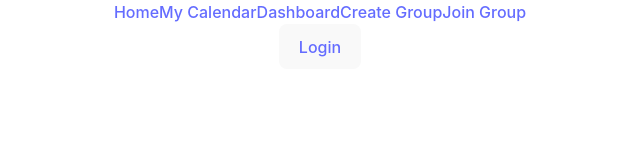
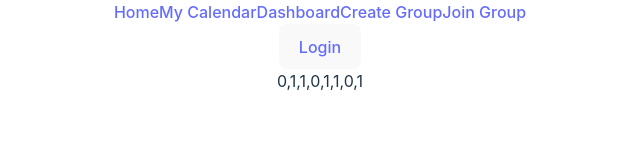
Before and after one commit to WPI-Hackathon/WPI-Hackathon.github.io, a React (Vite) app: page /calendar in a window 1280 px wide. Shown: the top 160 px of the page, without its empty margins (320-960 px from the left). Built offline with nearby package versions, Linux system fonts and the light colour scheme; no server answers.

Commit message:
Simple link to calendar nav

```diff
--- a/src/App.tsx
+++ b/src/App.tsx
@@ -7,10 +7,11 @@
 import ProfileScreen from "./screens/ProfileScreen";
 import CreateGroupScreen from "./screens/CreateGroupScreen";
 import JoinGroupScreen from "./screens/JoinGroupScreen";
+import CalendarScreen from "./screens/CalendarScreen";
 
 function App() {
     return (
-        <>
+        <div className="">
             <NavBar></NavBar>
             <Routes>
                 <Route path="/" element={<LoginScreen />} />
@@ -20,8 +21,9 @@
                 <Route path="/creategroup" element={<CreateGroupScreen />} />
                 <Route path="/dashboard" element={<ProfileScreen />} />
                 <Route path="/joingroup" element={<JoinGroupScreen />} />
+                <Route path="/calendar" element={<CalendarScreen/> }/>
             </Routes>
-        </>
+        </div>
     );
 }
 
--- a/src/components/calendar/Calendar.tsx
+++ b/src/components/calendar/Calendar.tsx
@@ -25,10 +25,16 @@
 
     useEffect(() => {
         setSchedule((prevSchedule: number[][]) => {
-            prevSchedule = calcArea(prevSchedule, schedule[0].length, start, current, mode)
-            return [...prevSchedule]
-        })
-    }, [start, current])
+            prevSchedule = calcArea(
+                prevSchedule,
+                schedule[0].length,
+                start,
+                current,
+                mode
+            );
+            return [...prevSchedule];
+        });
+    }, [start, current]);
 
     const display = displaySchedule(
         schedule,
@@ -46,12 +52,16 @@
 
     function handleMouseUp() {
         setMouse(false);
-        setCurrent(-1)
-        setStart(-1)
+        setCurrent(-1);
+        setStart(-1);
     }
 
     return (
-        <div onMouseDown={handleMouseDown} onMouseUp={handleMouseUp}>
+        <div
+            className="flex flex-col"
+            onMouseDown={handleMouseDown}
+            onMouseUp={handleMouseUp}
+        >
             {display}
             <div>{`${schedule}`}</div>
         </div>
--- a/src/helpers/displaySchedule.tsx
+++ b/src/helpers/displaySchedule.tsx
@@ -12,9 +12,9 @@
     let key = 0;
 
     return (
-        <div className="flex flex-row">
+        <div className="w-full h-full flex flex-row">
             {schedule.map((week) => (
-                <div className="flex-auto w-auto">
+                <div className="w-auto">
                     {week.map(() => {
                         key++;
                         return (
--- a/src/screens/CalendarScreen.tsx
+++ b/src/screens/CalendarScreen.tsx
@@ -6,5 +6,9 @@
         [1, 1, 0, 1],
     ];
 
-    return <Calendar parseSchedule={apiCall} />;
+    return (
+        <div className="flex flex-col items-center justify-center pt-48">
+            <Calendar parseSchedule={apiCall} />
+        </div>
+    );
 }
```
